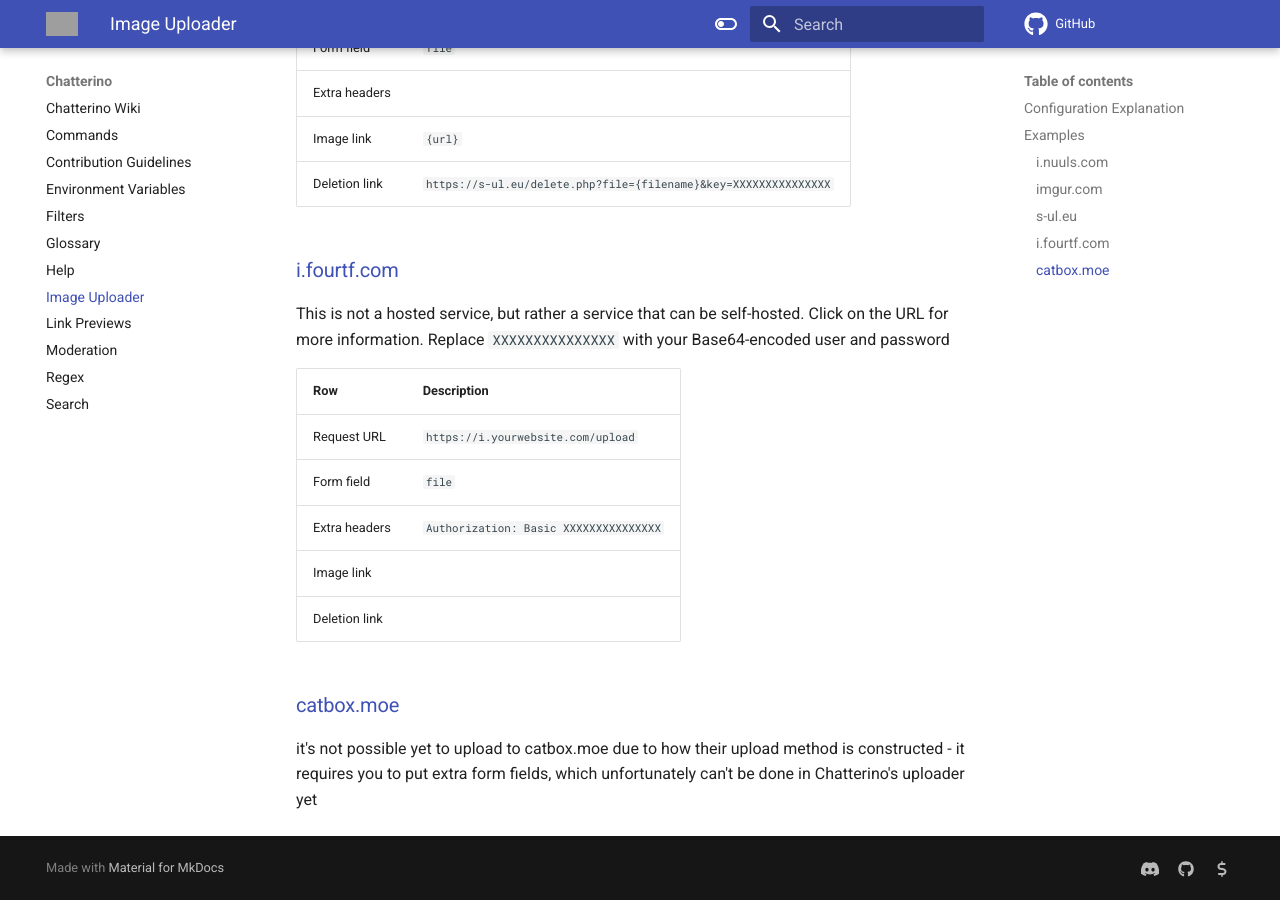
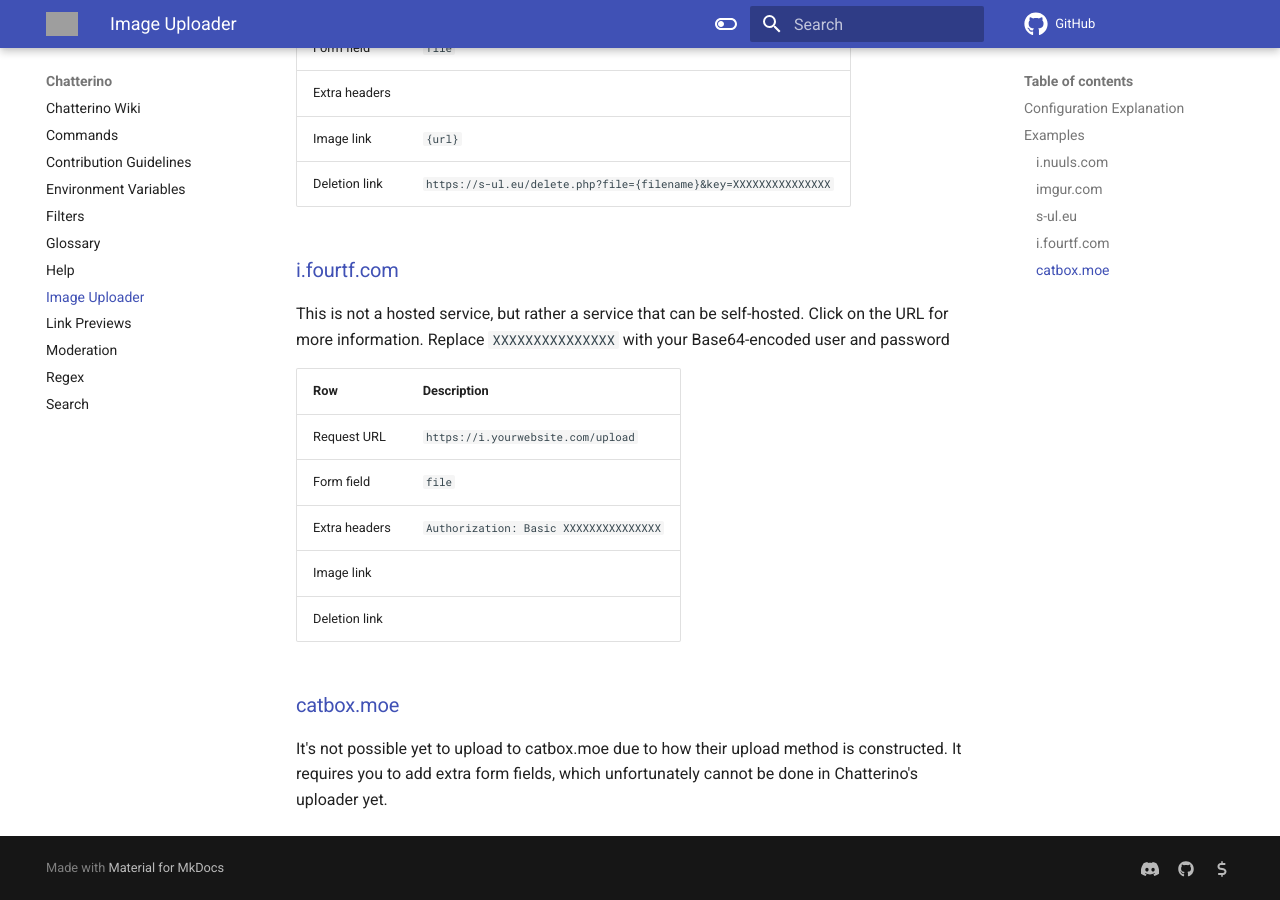
Before and after one commit to Chatterino/wiki, an MkDocs documentation site: the page built from docs/Image Uploader.md, in a window 1280 px wide and 900 px high, scrolled down 1960 px. Built offline with MkDocs 1.6.1 and Material for MkDocs 9.7.7, drawn with Linux system fonts in a browser that asks for light colours; comment, search, counter and statistics services are not loaded; grey boxes are pictures that could not be loaded.

Commit message:
made some changes courtesy of alazymeme

```diff
--- a/docs/Image Uploader.md
+++ b/docs/Image Uploader.md
@@ -65,4 +65,4 @@
 
 
 ### [catbox.moe](https://catbox.moe/)
-it's not possible yet to upload to catbox.moe due to how their upload method is constructed - it requires you to put extra form fields, which unfortunately can't be done in Chatterino's uploader yet
+It's not possible yet to upload to catbox.moe due to how their upload method is constructed. It requires you to add extra form fields, which unfortunately cannot be done in Chatterino's uploader yet.
```
